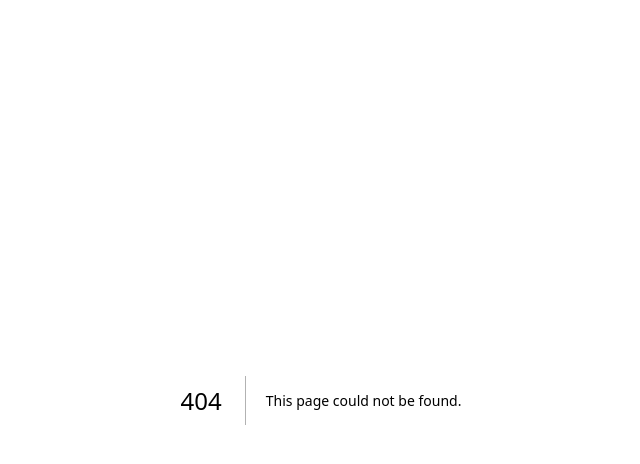
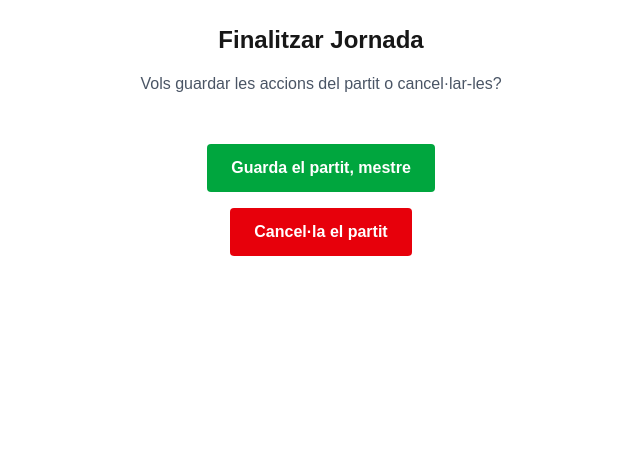
Before and after one commit to AlvarFeher/JF_LEAGUE, a Next.js app in the folder jf_league/: page /endMatch in a window 1280 px wide. Before the commit this address had no page. Shown: the top 464 px of the page, without its empty margins (319-959 px from the left). Built offline with nearby package versions, Linux system fonts and the light colour scheme; no server answers; the database is empty.

Commit message:
tailwind error solved

```diff
--- a/jf_league/package.json
+++ b/jf_league/package.json
@@ -16,6 +16,8 @@
   },
   "devDependencies": {
     "@tailwindcss/postcss": "^4",
-    "tailwindcss": "^4"
+    "autoprefixer": "^10.4.21",
+    "postcss": "^8.5.4",
+    "tailwindcss": "^4.1.8"
   }
 }
--- /dev/null
+++ b/jf_league/src/app/endMatch/page.js
@@ -0,0 +1,94 @@
+'use client';
+
+import { useEffect, useState } from 'react';
+import { db } from '../../firebase/firebase';
+import {
+  collection,
+  query,
+  where,
+  getDocs,
+  deleteDoc,
+  doc,
+  updateDoc,
+} from 'firebase/firestore';
+import { useRouter } from 'next/navigation';
+
+export default function EndMatchPage() {
+  const [loading, setLoading] = useState(false);
+  const [matchActions, setMatchActions] = useState([]);
+  const router = useRouter();
+  const gameId = 'Jornada 1'; // You could make this dynamic
+
+  useEffect(() => {
+    const loadActions = async () => {
+      const q = query(collection(db, 'matchActions'), where('game', '==', gameId));
+      const snapshot = await getDocs(q);
+      const actions = snapshot.docs.map(doc => ({ id: doc.id, ...doc.data() }));
+      setMatchActions(actions);
+    };
+
+    loadActions();
+  }, []);
+
+  const handleSave = async () => {
+    setLoading(true);
+    try {
+      // Tag actions as finalized (optional)
+      for (const action of matchActions) {
+        const ref = doc(db, 'matchActions', action.id);
+        await updateDoc(ref, { finalized: true }); // optional flag
+      }
+      localStorage.clear();
+      router.push('/stats'); // Or home
+    } catch (err) {
+      console.error('Error finalizing match:', err);
+      alert('Error saving match.');
+    } finally {
+      setLoading(false);
+    }
+  };
+
+  const handleCancel = async () => {
+    setLoading(true);
+    try {
+      for (const action of matchActions) {
+        await deleteDoc(doc(db, 'matchActions', action.id));
+      }
+      localStorage.clear();
+      router.push('/');
+    } catch (err) {
+      console.error('Error cancelling match:', err);
+      alert('Error cancelling match.');
+    } finally {
+      setLoading(false);
+    }
+  };
+
+  return (
+    <div className="p-6 flex flex-col items-center">
+      <h1 className="text-2xl font-bold mb-4">Finalitzar Jornada</h1>
+      <p className="mb-6 text-center text-gray-600">
+        Vols guardar les accions del partit o cancel·lar-les?
+      </p>
+
+      <div className="flex flex-col items-center gap-4 mt-6">
+  <button
+    onClick={handleSave}
+    disabled={loading}
+    className="bg-green-600 text-white px-6 py-3 rounded hover:bg-green-700 transition text-base whitespace-nowrap"
+  >
+    <b>Guarda el partit, mestre</b>
+  </button>
+  <button
+    onClick={handleCancel}
+    disabled={loading}
+    className="bg-red-600 text-white px-6 py-3 rounded hover:bg-red-700 transition text-base whitespace-nowrap"
+  >
+    <b>Cancel·la el partit</b>
+  </button>
+
+</div>
+
+    </div>
+  );
+}
--- a/jf_league/src/app/match/page.js
+++ b/jf_league/src/app/match/page.js
@@ -10,6 +10,7 @@ import {
   addDoc,
   serverTimestamp,
 } from 'firebase/firestore';
+import { useRouter, useSearchParams } from 'next/navigation';
 
 const actions = ['GOL', 'ATURADA', 'PENALTI', 'FALTA'];
 
@@ -19,7 +20,7 @@ export default function MatchPage() {
   const [actor, setActor] = useState(null);
   const teamBlancIds = JSON.parse(localStorage.getItem('Blanc') || '[]');
   const teamNegreIds = JSON.parse(localStorage.getItem('Negre') || '[]');
-
+  const router = useRouter();
 
   // Load full player data from Firestore
   useEffect(() => {
@@ -69,6 +70,11 @@ export default function MatchPage() {
       alert('Error saving to Firestore');
     }
   };
+
+  const endMatch = () =>{
+    router.push("/endMatch");
+  }
+
   return (
     <div className="p-4 flex flex-col items-center">
       <h1 className="text-2xl font-bold">JF LEAGUE</h1>
@@ -111,6 +117,9 @@ export default function MatchPage() {
       <button className="bg-gray-300 px-4 py-2 rounded" onClick={handleSubmit}>
         SUBMIT
       </button>
+      <button className="bg-gray-300 px-4 py-2 rounded" onClick={endMatch}>
+        ACABA EL PARTIT
+      </button>
     </div>
   );
 }
```
Also changed, not shown: 1 other file (tests, documents, lock files or other folders).
